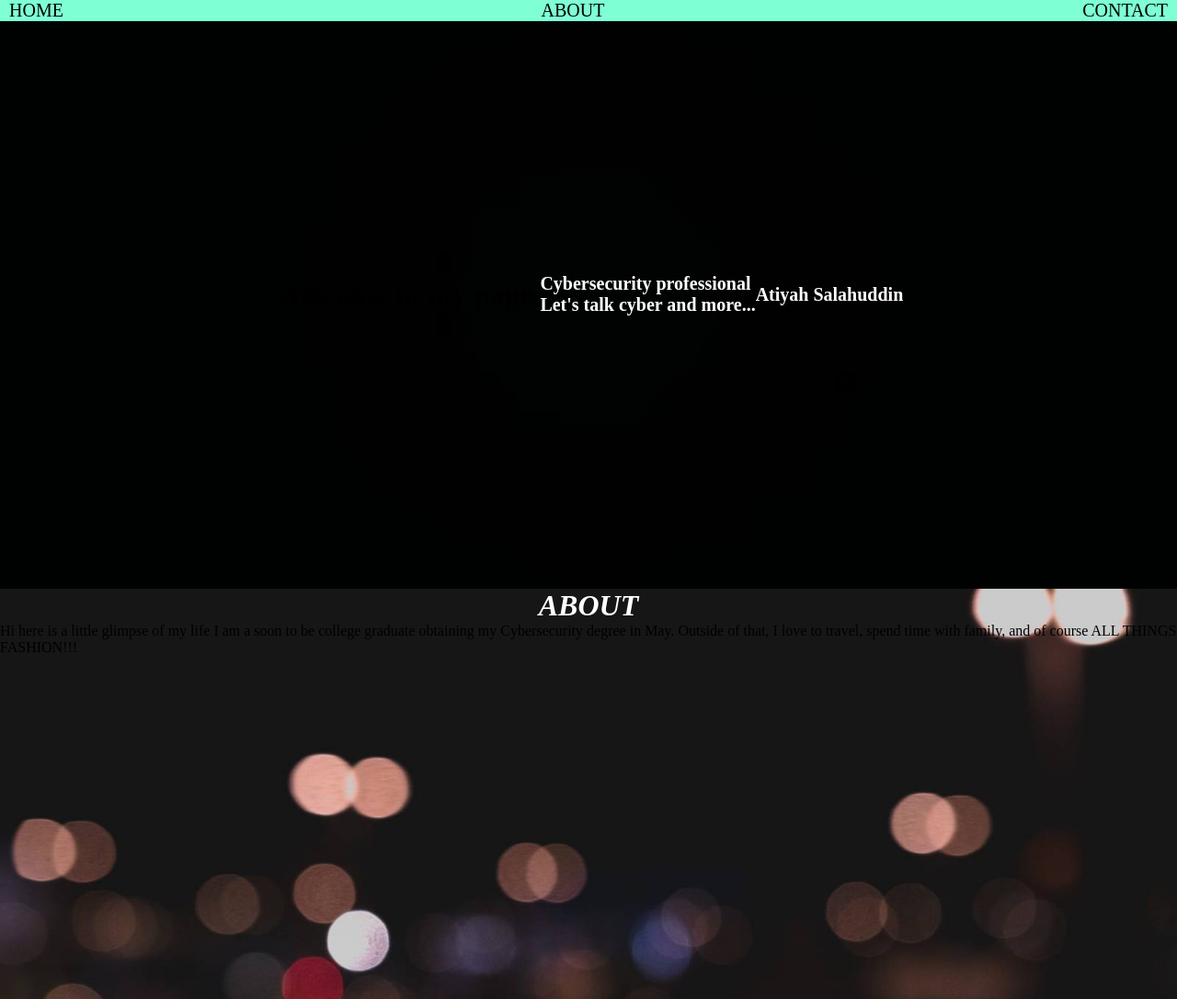
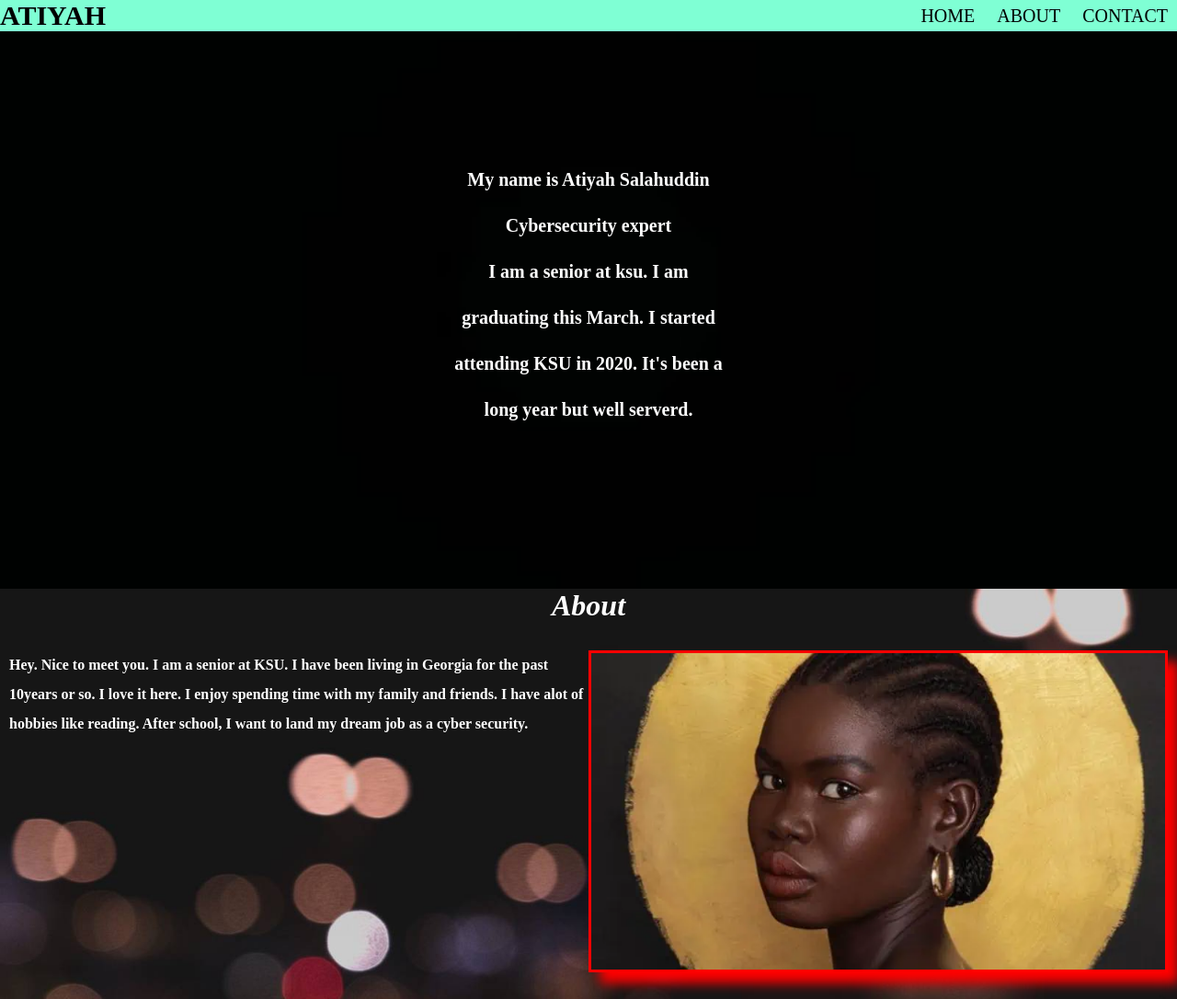
Before and after one commit to Mrs-ti/introtoweb, a plain HTML site: page index.html in a window 1280 px wide. Shown: the top 1086 px of the page at 92% size. Drawn offline with Linux system fonts and the light colour scheme.

Commit message:
latest update

```diff
--- a/index.html
+++ b/index.html
@@ -7,55 +7,69 @@
     <link rel="stylesheet" href="index.css">
 </head>
 <body>
-    <div id="container">
+   <div id="container">
         <div class="navbar">
-            <li><a href="#home">HOME</a></li><!----Nav link--->
-            <li><a href="#about">ABOUT</a></li>
-            <li><a href="#contact">CONTACT</a></li>
+            <div class="logo">
+                <p>ATIYAH</p>
+            </div>
+            <div class="links">
+                <ul>
+                    <li><a href="#home">HOME</a></li>
+                    <li><a href="#about">ABOUT</a></li>
+                    <li><a href="#contact">CONTACT</a></li>
+                </ul>
+            </div>
         </div>
         <div id="home">
-            <div class="title">
-                <h1>Welcome to my page.</h1>
-            </div>
-            <div class="proffession">
-                <p>Cybersecurity professional<br>Let's talk cyber and more...</p>
-            </div>
-            <div class="name">
-                <p>Atiyah Salahuddin</p>
+            <div class="home-wrapper">
+                <div class ="center-made">
+                    <div class="name">
+                        <p>My name is Atiyah Salahuddin</p>
+                    </div>
+                    <div class="major">
+                        <p>Cybersecurity expert</p>
+                    </div>
+                    <div class="school">
+                        <p>I am a senior at ksu. I am graduating this March. I started attending KSU in 2020. It's been a long year but well serverd.</p>
+                    </div>
+                </div>
             </div>
         </div>
-
         <div id="about">
-            <div class="about-wrapper">
-                <div class="about-title">
-                    <h1>ABOUT</h1>
+            <div class="about-title">
+                <h1>About</h1>
+            </div>
+            <div class="about-grid">
+                <div class="about-me">
+                    <p>Hey. Nice to meet you. I am a senior at KSU. I have been living in Georgia
+                        for the past 10years or so. I love it here.
+                        I enjoy spending time with my family and friends. I have
+                        alot of hobbies like reading. After school, I want to land my dream
+                        job as a cyber security.
+                    </p>
                 </div>
-                <div class="about-content">
-                    Hi here is a little glimpse of my life
-                I am a soon to be college graduate obtaining my Cybersecurity
-                degree in May. Outside of that, I love to travel, spend time
-                with family, and of course ALL THINGS FASHION!!!
-                </div>
+                <div class="photo"></div><!---picture goes here-->
             </div>
-
         </div>
         <div id="contact">
             <div class="form-title">
-                <h1>Contact Atiyah</h1>
+                <p>Contact Atiyah<span><i class="fa fa-phone" aria-hidden="true"></i></span></p>
             </div>
             <form>
+                <div class="name">
+                    <input type="text" name="" id="name" placeholder="First-Name Last-Name" required>
+                </div>
                 <div class="email">
-                    <input type="email" placeholder="Enter email" required>
+                    <input type="email" name="" id="email" placeholder="Enter Email" required>
                 </div>
-                <div class="textarea">
-                    <textarea cols="100" rows="50"></textarea>
+                <div class="message">
+                    <textarea name="" id="" cols="30" rows="10" placeholder="Enter message here"></textarea>
                 </div>
                 <div class="submit">
                     <button>Submit</button>
                 </div>
             </form>
         </div>
-
-    </div>
+   </div>
 </body>
 </html>
```
Also changed, not shown: images/index.html (deleted, +0 -75 lines).
